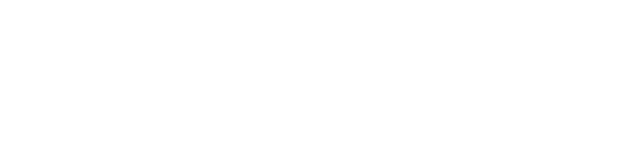
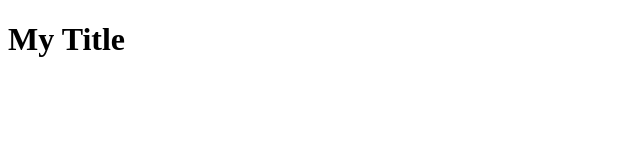
Before and after one commit to tyZulh/gitTest, a plain HTML site: page index.html in a window 1280 px wide. Shown: the whole page, without its empty margins (0-640 px from the left). Drawn offline with Linux system fonts and the light colour scheme.

Commit message:
add class to h1

```diff
--- a/index.html
+++ b/index.html
@@ -6,6 +6,6 @@
   <title>Document</title>
 </head>
 <body>
-
+  <h1 class='title'>My Title</h1>
 </body>
 </html>
```
